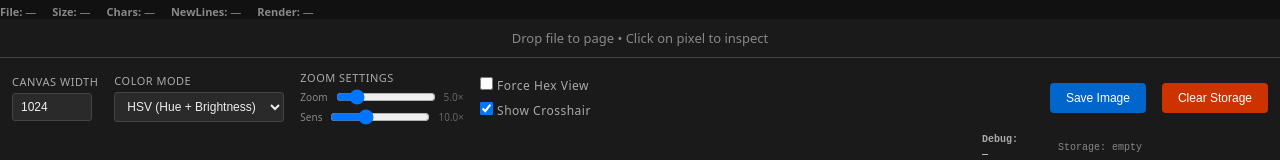
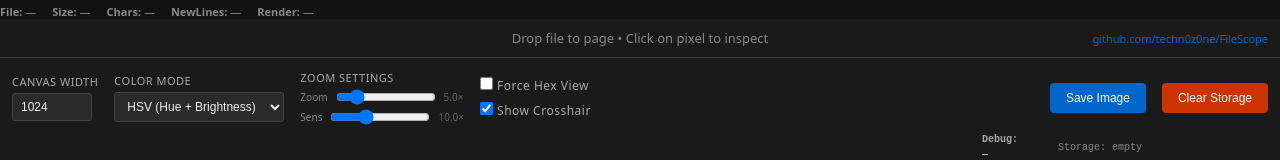
Before and after one commit to techn0z0ne/FileScope, a plain HTML site: page FileScope.html in a window 1280 px wide. Shown: the top 160 px of the page. Drawn offline with Linux system fonts and the light colour scheme.

Commit message:
credits to repo

```diff
--- a/FileScope.html
+++ b/FileScope.html
@@ -327,8 +327,12 @@ body {
   </div>
 </div>
 
-<div id="welcomeMessage" style="background: #1a1a1a; border-bottom: 1px solid #444; padding: 10px 12px; text-align: center; color: #888; font-size: 13px; display: block;">
-  Drop file to page • Click on pixel to inspect
+<div id="welcomeMessage" style="background: #1a1a1a; border-bottom: 1px solid #444; padding: 10px 12px; text-align: center; color: #888; font-size: 13px; display: flex; justify-content: space-between; align-items: center;">
+  <span style="flex: 1;"></span>
+  <span style="flex: 1;">Drop file to page • Click on pixel to inspect</span>
+  <span style="flex: 1; text-align: right; font-size: 11px; color: #666;">
+    <a href="https://github.com/techn0z0ne/FileScope" target="_blank" style="color: #0066cc; text-decoration: none;">github.com/techn0z0ne/FileScope</a>
+  </span>
 </div>
 
 <div id="controls">
```
